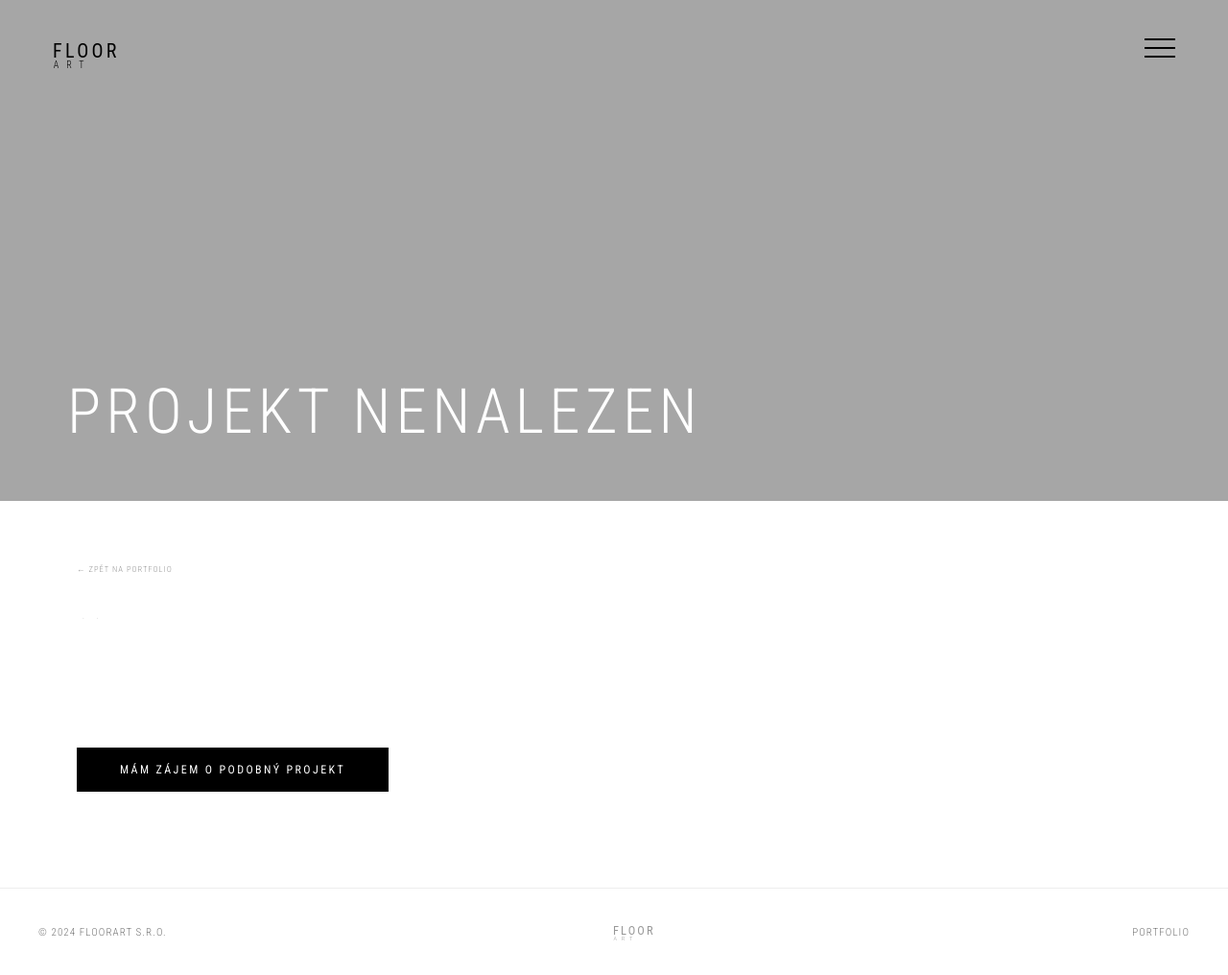
After one commit to ufi-daman/floorart.cz, a PHP site: page /projekt.html in a window 1280 px wide. The commit adds this page. Shown: the whole page at 96% size. Run offline with PHP 8.4, Linux system fonts and the light colour scheme.

Commit message:
Podstránky projektů s detailem a galerií
- projekt.html — šablona pro detail projektu (hero, meta, popis, galerie, CTA)
- content/portfolio.json — přidány slug, type, location, year, detail, gallery
- js/cms.js — portfolio itemy linkují na projekt.html?id=slug, nový loadProjekt()
- css/style.css — styly pro .projekt-hero, .projekt-meta, .projekt-gallery
- admin/config.yml — rozšířena konfigurace portfolio kolekce

https://claude.ai/code/session_01MVCM4kFoihE57yj5hvh4SU

```diff
--- a/css/style.css
+++ b/css/style.css
@@ -1119,6 +1119,108 @@ footer a:hover {
 }
 
 /* ============================================================
+   PROJEKT — detail stránka projektu
+   ============================================================ */
+
+.projekt-hero {
+  min-height: 70vh;
+}
+
+.projekt-section {
+  padding-top: 60px;
+  padding-bottom: 100px;
+  max-width: 900px;
+}
+
+.projekt-back {
+  margin-bottom: 40px;
+}
+
+.projekt-back a {
+  font-family: 'Roboto Condensed', sans-serif;
+  font-size: 0.85rem;
+  letter-spacing: 0.12em;
+  text-transform: uppercase;
+  color: #999;
+  text-decoration: none;
+  transition: color 0.2s;
+}
+
+.projekt-back a:hover {
+  color: #111;
+}
+
+.projekt-meta {
+  display: flex;
+  gap: 0;
+  margin-bottom: 40px;
+  flex-wrap: wrap;
+}
+
+.projekt-meta span {
+  font-family: 'Roboto Condensed', sans-serif;
+  font-size: 0.8rem;
+  letter-spacing: 0.12em;
+  text-transform: uppercase;
+  color: #999;
+}
+
+.projekt-meta span:not(:last-child)::after {
+  content: ' · ';
+  margin: 0 6px;
+}
+
+.projekt-detail {
+  margin-bottom: 60px;
+}
+
+.projekt-detail p {
+  font-size: 1.05rem;
+  line-height: 1.85;
+  color: #333;
+  max-width: 700px;
+}
+
+.projekt-gallery {
+  display: grid;
+  grid-template-columns: repeat(3, 1fr);
+  gap: 12px;
+  margin-bottom: 70px;
+}
+
+.projekt-gallery img {
+  width: 100%;
+  aspect-ratio: 4/3;
+  object-fit: cover;
+  display: block;
+}
+
+.projekt-gallery img:first-child {
+  grid-column: 1 / -1;
+  aspect-ratio: 16/7;
+}
+
+.projekt-cta {
+  margin-top: 20px;
+}
+
+.projekt-not-found {
+  padding: 80px 0;
+  text-align: center;
+  color: #999;
+}
+
+@media (max-width: 768px) {
+  .projekt-gallery {
+    grid-template-columns: 1fr;
+  }
+
+  .projekt-gallery img:first-child {
+    aspect-ratio: 4/3;
+  }
+}
+
+/* ============================================================
    RESPONSIVE — Small Mobile 480px
    ============================================================ */
 
--- a/js/cms.js
+++ b/js/cms.js
@@ -75,8 +75,9 @@
 
     fetchJSON('/content/portfolio.json', function (data) {
       grid.innerHTML = data.projects.map(function (p) {
+        var href = p.slug ? 'projekt.html?id=' + encodeURIComponent(p.slug) : (p.link || '#');
         return (
-          '<a href="' + esc(p.link || '#') + '" class="portfolio-item">' +
+          '<a href="' + esc(href) + '" class="portfolio-item">' +
           '<img src="' + esc(p.image) + '" alt="' + esc(p.title) + '" loading="lazy">' +
           '<div class="portfolio-item-overlay"><div class="portfolio-item-info">' +
           '<h3>' + esc(p.title) + '</h3>' +
@@ -84,6 +85,52 @@
           '</div></div></a>'
         );
       }).join('');
+    });
+  }
+
+  // ── Projekt detail ───────────────────────────────────────────────────────
+  function loadProjekt() {
+    if (!body.classList.contains('page-projekt')) return;
+
+    var params = new URLSearchParams(window.location.search);
+    var slug = params.get('id');
+
+    fetchJSON('/content/portfolio.json', function (data) {
+      var project = data.projects.filter(function (p) { return p.slug === slug; })[0];
+
+      if (!project) {
+        document.getElementById('projekt-title').textContent = 'Projekt nenalezen';
+        return;
+      }
+
+      // <title> a meta description
+      document.getElementById('page-title').textContent = project.title + ' — FloorArt';
+      document.getElementById('page-desc').setAttribute('content', project.description + '. ' + (project.detail || ''));
+
+      // Hero
+      var hero = document.getElementById('projekt-hero');
+      if (hero) hero.style.backgroundImage = 'url(' + project.image + ')';
+      document.getElementById('projekt-title').textContent = project.title;
+
+      // Metadata
+      var type = document.getElementById('projekt-type');
+      var loc  = document.getElementById('projekt-location');
+      var year = document.getElementById('projekt-year');
+      if (type) type.textContent = project.type || '';
+      if (loc)  loc.textContent  = project.location || '';
+      if (year) year.textContent = project.year || '';
+
+      // Detail text
+      var detail = document.getElementById('projekt-detail-text');
+      if (detail) detail.textContent = project.detail || '';
+
+      // Galerie
+      var gallery = document.getElementById('projekt-gallery');
+      if (gallery && project.gallery && project.gallery.length) {
+        gallery.innerHTML = project.gallery.map(function (src, i) {
+          return '<img src="' + esc(src) + '" alt="' + esc(project.title) + ' — foto ' + (i + 1) + '" loading="lazy">';
+        }).join('');
+      }
     });
   }
 
@@ -164,6 +211,7 @@
   // ── Init ────────────────────────────────────────────────────────────────
   loadContact();
   loadPortfolio();
+  loadProjekt();
   loadStudio();
   loadSluzby();
   loadJakPracujeme();
--- /dev/null
+++ b/projekt.html
@@ -0,0 +1,100 @@
+<!DOCTYPE html>
+<html lang="cs">
+<head>
+  <meta charset="utf-8">
+  <meta name="viewport" content="width=device-width, initial-scale=1">
+  <title id="page-title">Projekt — FloorArt</title>
+  <meta name="description" id="page-desc" content="Detail projektu FloorArt.">
+  <link rel="preconnect" href="https://fonts.googleapis.com">
+  <link rel="preconnect" href="https://fonts.gstatic.com" crossorigin>
+  <link rel="stylesheet" href="css/style.css">
+</head>
+<body class="inner-page page-projekt">
+
+  <!-- ============ POPUP MENU ============ -->
+  <div class="popupmenu" id="popupmenu">
+    <div class="popup-logo">
+      <a href="index.html"><img src="img/logo.svg" alt="FloorArt" height="32"></a>
+    </div>
+    <div id="popupClose" class="popup-close" aria-label="Zavřít menu">
+      <span></span><span></span>
+    </div>
+    <nav>
+      <ul>
+        <li><a href="studio.html">Studio</a></li>
+        <li><a href="portfolio.html">Portfolio</a></li>
+        <li><a href="sluzby.html">Služby</a></li>
+        <li><a href="jak-pracujeme.html">Jak pracujeme</a></li>
+        <li><a href="kontakt.html">Kontakt</a></li>
+      </ul>
+    </nav>
+    <div class="popup-footer">
+      <a href="tel:+420777000111" data-cms="phone">+420 777 000 111</a><br>
+      <a href="mailto:info@floorart.cz" data-cms="email">info@floorart.cz</a>
+    </div>
+  </div>
+
+  <!-- ============ PAGE HEADER ============ -->
+  <header class="page-header">
+    <div class="logoblock">
+      <a href="index.html"><img src="img/logo.svg" alt="FloorArt"></a>
+    </div>
+    <div class="header-right">
+      <div class="burger" id="burger" role="button" tabindex="0" aria-label="Otevřít menu">
+        <span></span><span></span><span></span>
+      </div>
+    </div>
+  </header>
+
+  <!-- ============ HERO IMAGE ============ -->
+  <div class="head-image-block projekt-hero" id="projekt-hero">
+    <h1 id="projekt-title">Načítám&hellip;</h1>
+  </div>
+
+  <!-- ============ CONTENT ============ -->
+  <main>
+    <div class="container">
+      <div class="section projekt-section">
+
+        <!-- Breadcrumb / zpět -->
+        <div class="projekt-back">
+          <a href="portfolio.html">&larr; Zpět na portfolio</a>
+        </div>
+
+        <!-- Metadata -->
+        <div class="projekt-meta" id="projekt-meta">
+          <span id="projekt-type"></span>
+          <span id="projekt-location"></span>
+          <span id="projekt-year"></span>
+        </div>
+
+        <!-- Popis -->
+        <div class="projekt-detail">
+          <p id="projekt-detail-text"></p>
+        </div>
+
+        <!-- Galerie -->
+        <div class="projekt-gallery" id="projekt-gallery"></div>
+
+        <!-- CTA -->
+        <div class="projekt-cta">
+          <a href="kontakt.html" class="btn">Mám zájem o podobný projekt</a>
+        </div>
+
+      </div>
+    </div>
+  </main>
+
+  <!-- ============ FOOTER ============ -->
+  <footer>
+    <span>&copy; 2024 FloorArt s.r.o.</span>
+    <a href="index.html">
+      <img src="img/logo.svg" alt="FloorArt" style="height:20px; opacity:0.4;">
+    </a>
+    <span><a href="portfolio.html">Portfolio</a></span>
+  </footer>
+
+  <script src="js/main.js"></script>
+  <script src="js/cms.js"></script>
+</body>
+</html>
```
Also changed, not shown: admin/config.yml (+12 -3 lines), content/portfolio.json (+99 -18 lines).
